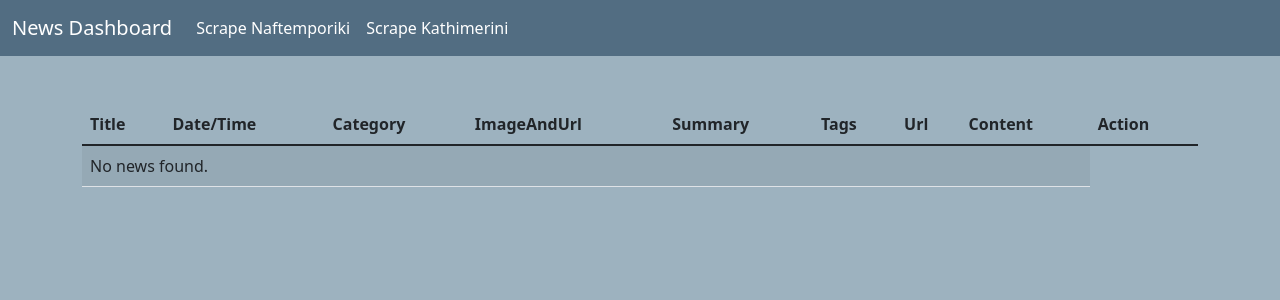
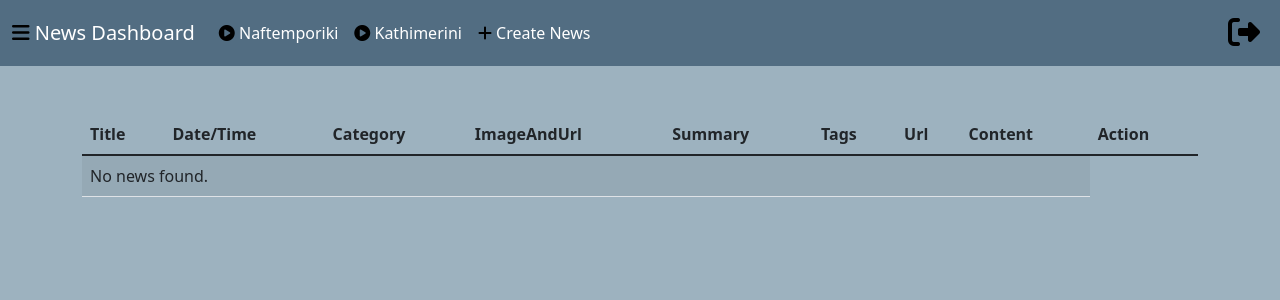
Before and after one commit to iouliakan/NewsAggregator, a CodeIgniter 4 app: the page made by app/Views/admin/dashboard.php in a window 1280 px wide. Shown: the top 300 px of the page. Run offline with PHP 8.4 and a stand-in for CodeIgniter, Linux system fonts and the light colour scheme; the template is opened without the code that fills it, so the values that code supplies are empty; some libraries are stand-ins or nearby versions.

Commit message:
Dashboard Icons

```diff
--- a/app/Config/Routes.php
+++ b/app/Config/Routes.php
@@ -34,3 +34,9 @@ $routes->post('/delete/(:num)', 'Admin::delete/$1', ['filter' => 'csrf']);
 
 //Route responsible for the Kathimerini controller
 $routes->get('kathimerini/index','Kathimerini::index');
+
+
+//Update News Routes
+
+$routes->get('admin/updateNews/(:num)', 'Admin::updateNews/$1'); // Route for the update form (GET request)
+$routes->post('admin/updateNews/(:num)', 'Admin::updateNews/$1'); // Route to handle the update action (POST request)
--- a/app/Views/admin/dashboard.php
+++ b/app/Views/admin/dashboard.php
@@ -5,23 +5,35 @@
     <meta name="viewport" content="width=device-width, initial-scale=1.0">
     <link href="https://cdn.jsdelivr.net/npm/bootstrap@5.1.3/dist/css/bootstrap.min.css" rel="stylesheet">
     <link href="<?= base_url('css/style.css'); ?>" rel="stylesheet">
+    <script src="https://kit.fontawesome.com/96b895edc6.js" crossorigin="anonymous"></script>
     <title>Admin Dashboard</title>
 </head>
 <body>
     <nav class="navbar navbar-expand-lg navbar-light bg-light">
         <div class="container-fluid">
-            <a class="navbar-brand" href="#">News Dashboard</a>
+            <a class="navbar-brand" href="#"><i class="fa-solid fa-bars" style="color: #000000;"></i> News Dashboard</a>
             <button class="navbar-toggler" type="button" data-bs-toggle="collapse" data-bs-target="#navbarNav" aria-controls="navbarNav" aria-expanded="false" aria-label="Toggle navigation">
                 <span class="navbar-toggler-icon"></span>
             </button>
             <div class="collapse navbar-collapse" id="navbarNav">
                 <ul class="navbar-nav">
                     <li class="nav-item">
-                        <a class="nav-link" href="<?= site_url('naftemporiki/index'); ?>">Scrape Naftemporiki</a>
+                        <a class="nav-link" href="<?= site_url('naftemporiki/index'); ?>"> <i class="fa-sharp fa-solid fa-circle-play" style="color: #000000;"></i> Naftemporiki</a>
                     </li>
                     <li class="nav-item">
-                        <a class="nav-link" href="<?= site_url('kathimerini/index'); ?>">Scrape Kathimerini</a>
+                        <a class="nav-link" href="<?= site_url('kathimerini/index'); ?>"><i class="fa-sharp fa-solid fa-circle-play" style="color: #000000;"></i> Kathimerini</a>
                     </li>
+                    <li class="nav-item">
+                        <a class="nav-link" href="">
+                            <i class="fa-solid fa-plus " style="color: #000000;"></i> Create News
+                        </a>
+
+                    </li>
+                    </ul>
+                    <ul class="navbar-nav ms-auto">
+                    <a class="nav-link" href="">
+                    <i class="fa-solid fa-right-from-bracket fa-2x" style="color: #000000;"></i>
+                    </a>
                 </ul>
             </div>
         </div>
@@ -58,11 +70,15 @@
             </td>
                      <td><?= esc($item['summary']); ?></td>
                      <td><?= esc($item['tags']); ?></td>
-                     <td><a href="<?= esc($item['url']); ?>" class="btn btn-light ">Site</a></td>
-                     <td><a href="<?= base_url('admin/read/' . $item['Id']); ?>" class="btn btn-dark">Read</a></td>
+                     <!-- link for the site-->
+                     <td><a href="<?= esc($item['url']); ?>" > <i class="fa-solid fa-link fa-lg" style="color: #000000;"></i></a></td>
+                     <!-- Read -->
+                     <td><a href="<?= base_url('admin/read/' . $item['Id']); ?>" ><i class="fa-brands fa-readme fa-2x" style="color: #000000;"></i> </a></td>
                  </td>
-                 <td><button type="button" class="btn btn-secondary">Update</button></td>
-                 <td><a href="<?= base_url('admin/confirmDelete/' . $item['Id']); ?>" class="btn btn-danger">Delete</a>
+                 <!-- Update -->
+                 <td><a href="<?= base_url('admin/update/' . $item['Id']); ?>" ><i class="fa-solid fa-wrench fa-2x" style="color: #000000;"></i> </a></td>
+                 <!-- Delete -->
+                 <td><a href="<?= base_url('admin/confirmDelete/' . $item['Id']); ?>"> <i class="fa-solid fa-trash fa-2x" style="color: #000000;"></i> </a>
                 </td>
          </tr>
               <?php endforeach; ?>
```
Also changed, not shown: app/Controllers/Admin.php (+20 -1 lines), app/Views/admin/updateNews.php (added, +64 -0 lines), public/css/style.css (line endings or trailing spaces).
